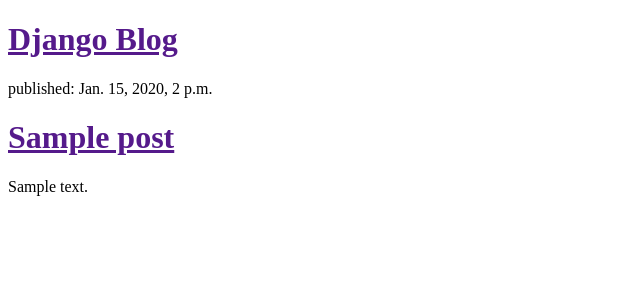
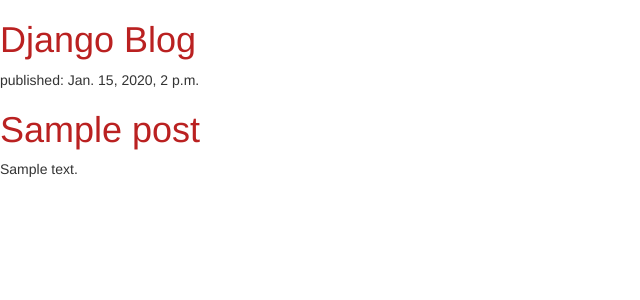
Before and after one commit to Grakha/my-first-blog, a Django app: page / in a window 1280 px wide. Shown: the top 300 px of the page, without its empty margins (0-640 px from the left). Run offline with Django 3.2, Linux system fonts and the light colour scheme; tables that the repository leaves empty hold one stand-in row (values such as "Sample post"); some libraries are stand-ins or nearby versions.

Commit message:
modified static path in settings, added css

```diff
--- /dev/null
+++ b/blog/static/css/blog.css
@@ -0,0 +1,3 @@
+h1 a {
+    color: #ba2121;
+}
--- a/blog/templates/blog/post_list.html
+++ b/blog/templates/blog/post_list.html
@@ -1,3 +1,4 @@
+{% load static %}
 <!doctype html>
 <html lang="en">
 <head>
@@ -5,6 +6,10 @@
   <meta name="viewport"
     content="width=device-width, user-scalable=no, initial-scale=1.0, maximum-scale=1.0, minimum-scale=1.0">
   <meta http-equiv="X-UA-Compatible" content="ie=edge">
+
+  <link rel="stylesheet" href="//maxcdn.bootstrapcdn.com/bootstrap/3.2.0/css/bootstrap.min.css">
+  <link rel="stylesheet" href="//maxcdn.bootstrapcdn.com/bootstrap/3.2.0/css/bootstrap-theme.min.css">
+  <link rel="stylesheet" href="{% static 'css/blog.css' %}">
   <title>New Document</title>
 </head>
 <body>
--- a/mysite/settings.py
+++ b/mysite/settings.py
@@ -122,7 +122,7 @@ USE_TZ = True
 # https://docs.djangoproject.com/en/2.2/howto/static-files/
 
 STATIC_URL = '/static/'
-STATIC_ROOT = os.path.join(BASE_DIR, 'static')
+STATIC_ROOT = os.path.join(BASE_DIR, STATIC_URL)
 
 MEDIA_URL = '/media/'
 MEDIA_ROOT = os.path.join(BASE_DIR, 'media')
```
